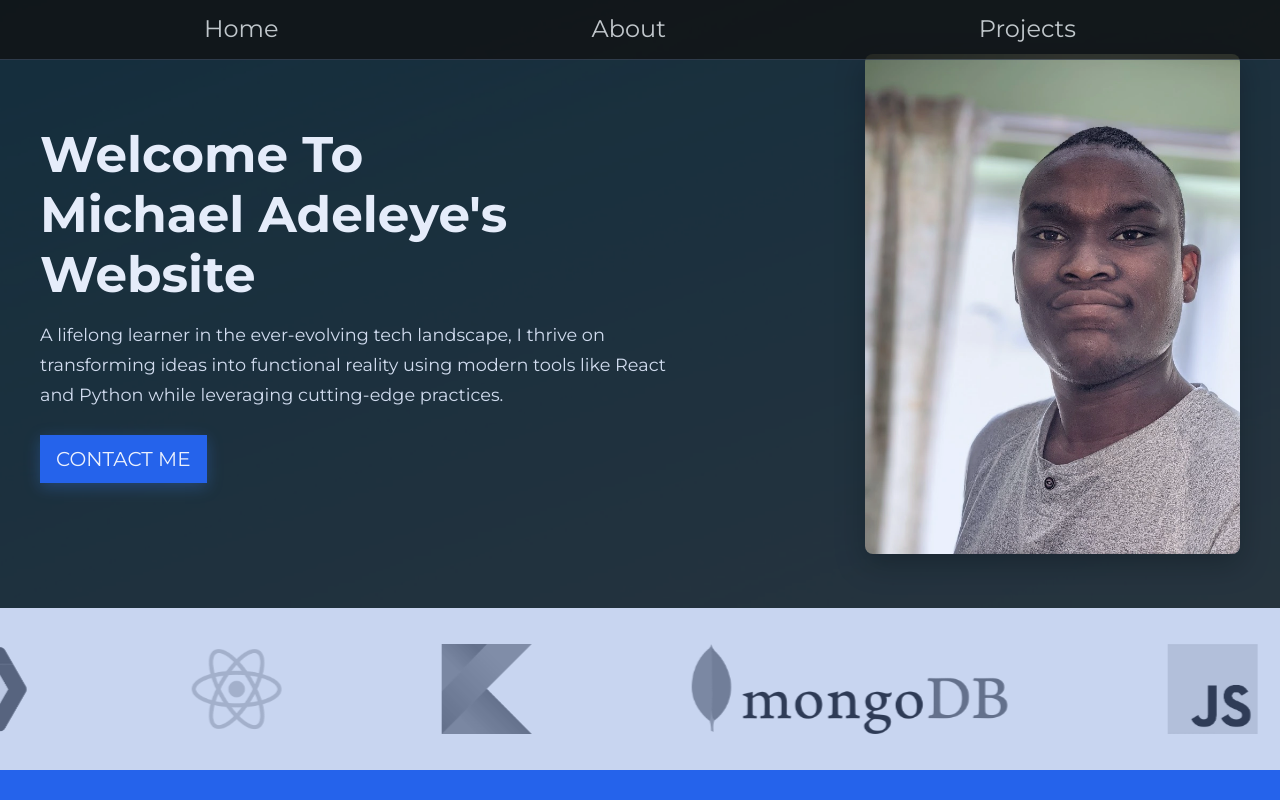
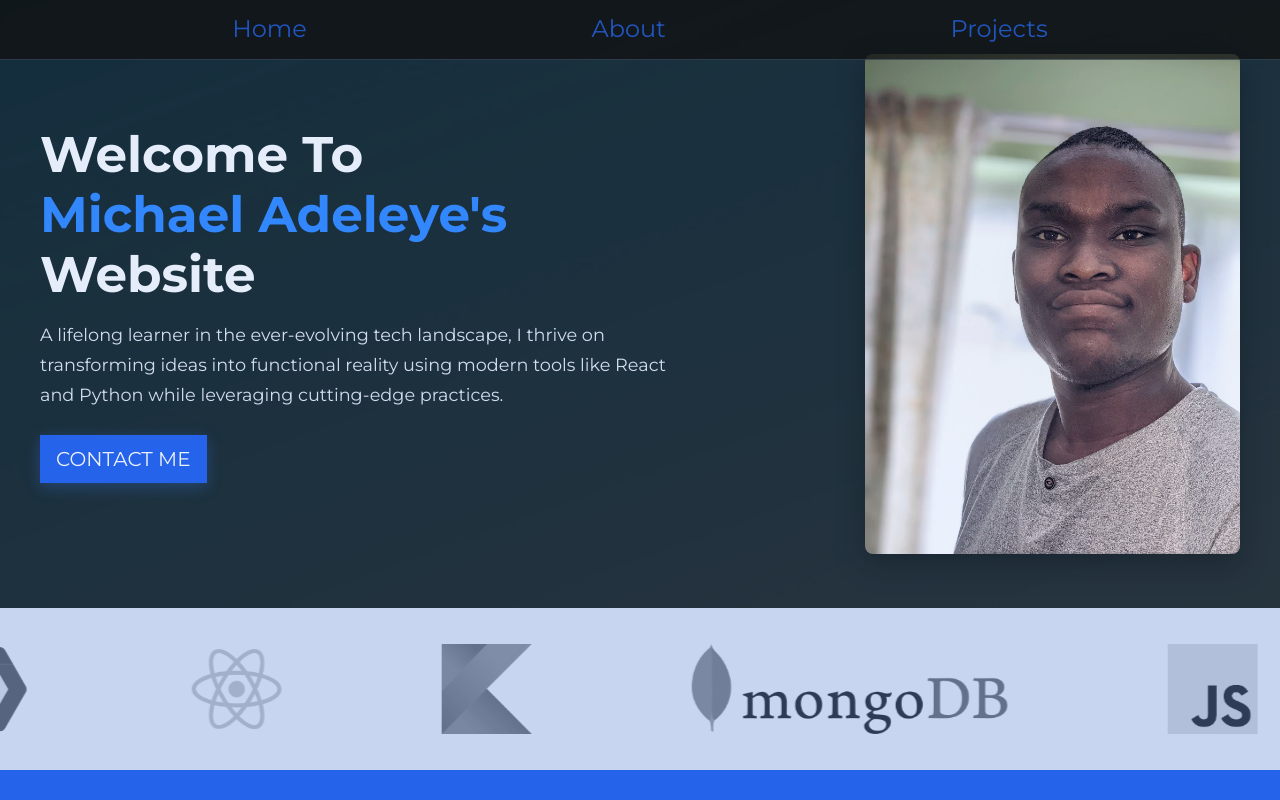
Before and after one commit to Tiger-Catori/Portfolio-Website, a React (Create React App) app: page / in a window 1280 px wide. Shown: the top 800 px of the page. Built offline with nearby package versions, Linux system fonts and the light colour scheme.

Commit message:
Fixing the colors.

```diff
--- a/src/components/Footer.js
+++ b/src/components/Footer.js
@@ -121,7 +121,7 @@ const FooterBottom = () => {
   return (
     <div className="footer__bottom">
       <p>
-        &copy; <span id="current-year"></span> Help4Landlords. All rights
+        &copy; <span id="current-year"></span> Michael Adeleye. All rights
         reserved.
       </p>
 
--- a/src/css/footer.css
+++ b/src/css/footer.css
@@ -8,6 +8,7 @@
     position: relative;
     opacity: 0.87;
     font-family: var(--ff-primary);
+    background-color: var(--clr-accent2);
 }
 
 .footer::after {
@@ -157,7 +158,7 @@
     left: -3rem; /* Start position outside */
     opacity: 0;
     transition: all 0.3s ease;
-    color: var(--clr-accent);
+    color: var(--clr-accent4);
 }
 
 .site-map li a:hover::before {
--- a/src/css/hero.css
+++ b/src/css/hero.css
@@ -69,8 +69,9 @@
 }
 
 .hero_head span {
-    color: var(--clr-banner);
+    color: var(--clr-accent1);
     display: inline-block;
+    filter: brightness(1.4);
 }
 
 .hero__p {
--- a/src/css/navbar.css
+++ b/src/css/navbar.css
@@ -75,7 +75,7 @@
     padding: 0;
     margin: 0;
     align-items: center;
-    max-width: 130rem;
+    max-width: 110rem;
     font-size: var(--fs-btn);
     margin: 0 auto;
 }
@@ -84,19 +84,34 @@
     font-size: var(--fs-h2);
     font-weight: var(--fw-semibold);
     text-decoration: none;
-    color: var(--clr-accent);
+    color: var(--clr-accent1);
     position: relative; /* Ensures glow effect works correctly */
     transition: color 0.3s ease;
 }
 
 /* Hover effect on the entire .nav__link */
 .nav__link:hover {
-    color: var(--clr-accent);
+    color: var(--clr-accent1);
     text-decoration: underline; /* Standard underline */
     filter: brightness(1.4);
 
     /* Adding glow effect when hovering */
     text-shadow: 0 6px 20px rgba(59, 130, 246, 0.4);
+}
+
+.nav__link {
+    transition:
+        color 0.3s ease,
+        text-shadow 0.3s ease;
+}
+
+.nav__link:hover {
+    color: var(--clr-accent1); /* brighter text on hover */
+    text-shadow:
+        0 0 8px rgba(37, 99, 235, 0.6),
+        0 0 16px rgba(37, 99, 235, 0.4),
+        0 0 24px rgba(37, 99, 235, 0.25);
+    filter: brightness(1.4);
 }
 
 /* Ensure no unnecessary glow effect from the span */
@@ -124,8 +139,13 @@
 .menu span {
     height: 0.4rem;
     width: 80%;
-    background-color: var(--clr-accent);
+    filter: brightness(1.2);
+    background-color: var(--clr-accent1);
     border-radius: 0.2rem;
+    transition:
+        background-color 0.3s ease,
+        box-shadow 0.3s ease,
+        filter 0.3s ease;
 }
 
 .menu span:nth-child(even) {
@@ -138,8 +158,14 @@
 }
 
 .menu:hover span {
-    background-color: var(--clr-accent2);
-    box-shadow: 0 0 30px rgba(237, 63, 39, 0.7);
+    background-color: var(--clr-accent1); /* brighter bar color */
+    filter: brightness(1.2);
+
+    /* soft blue glow */
+    box-shadow:
+        0 0 8px rgba(37, 99, 235, 0.6),
+        0 0 16px rgba(37, 99, 235, 0.4),
+        0 0 24px rgba(37, 99, 235, 0.25);
 }
 
 @media (max-width: 120rem) {
@@ -170,28 +196,24 @@
 
     /* Dropdown card when menu is toggled open */
     /* Instead of opacity, use a semi-transparent background color */
+    /* MOBILE DROPDOWN (start just below navbar) */
     .nav__links.nav__links--open {
         display: flex !important;
         flex-direction: column;
         position: absolute;
-        top: 100%;
+
+        top: 2.4rem; /* move below navbar */
         right: 1.5rem;
+
         width: min(240px, 80vw);
         padding: 2rem;
-        margin-top: 1rem;
-        background-color: rgba(
-            0,
-            0,
-            0,
-            0.99
-        ); /* 85% opaque, adjust alpha as needed */
+        margin-top: 0.5rem; /* optional extra spacing */
+        background-color: rgba(0, 0, 0, 0.99);
         border-radius: 1.2rem;
         border-top-right-radius: 0;
         box-shadow: 0 0 25px rgba(0, 0, 0, 0.35);
         row-gap: 1rem;
         z-index: 30;
-        /* remove any opacity property if present */
-        /* opacity: 1; or just no opacity setting */
     }
 
     .navbar:has(.nav__links--open) {
--- a/src/index.css
+++ b/src/index.css
@@ -28,7 +28,7 @@
     /* 🎨 Color Palette (5 Accents) */
     --clr-accent1: #2563eb;
     --clr-accent2: #1f2933;
-    --clr-accent3: #f59e0b;
+    --clr-accent3: #497dee;
     --clr-accent4: #f9fafb;
     --clr-accent5: #374151;
 
@@ -83,19 +83,36 @@ body {
     overflow-x: hidden;
 }
 
-/* =========================
-   Scrollbar
-========================= */
+/* Scrollbar */
+html {
+    scrollbar-width: thin; /* auto | thin | none */
+    scrollbar-color: var(--clr-accent1) var(--clr-accent4);
+    /*    thumb                 track          */
+}
+
+/* ✔ Chromium / WebKit Browsers   */
+/* (Chrome, Edge, Safari, Opera)  */
+
 html::-webkit-scrollbar {
-    width: 0.8rem;
+    width: 0.6rem; /* width of the scrollbar */
+    height: 1rem;
 }
 
 html::-webkit-scrollbar-track {
-    background: var(--clr-accent2);
+    background: var(--clr-accent1); /* track color */
 }
 
 html::-webkit-scrollbar-thumb {
+    background-color: var(--clr-accent1); /* scroll thumb */
+    border-radius: 100px; /* round shape */
+    filter: brightness(1.6);
+    border: 2px solid var(--clr-accent1); /* optional outline for contrast */
+}
+
+/* OPTIONAL: hover glow */
+html::-webkit-scrollbar-thumb:hover {
     background-color: var(--clr-accent1);
+    filter: brightness(2);
 }
 
 /* =========================
@@ -118,6 +135,7 @@ html::-webkit-scrollbar-thumb {
 ========================= */
 .section {
     padding: var(--spacing-section) 2rem;
+    background-color: #c7d7fa;
 }
 
 .container__body {
```
